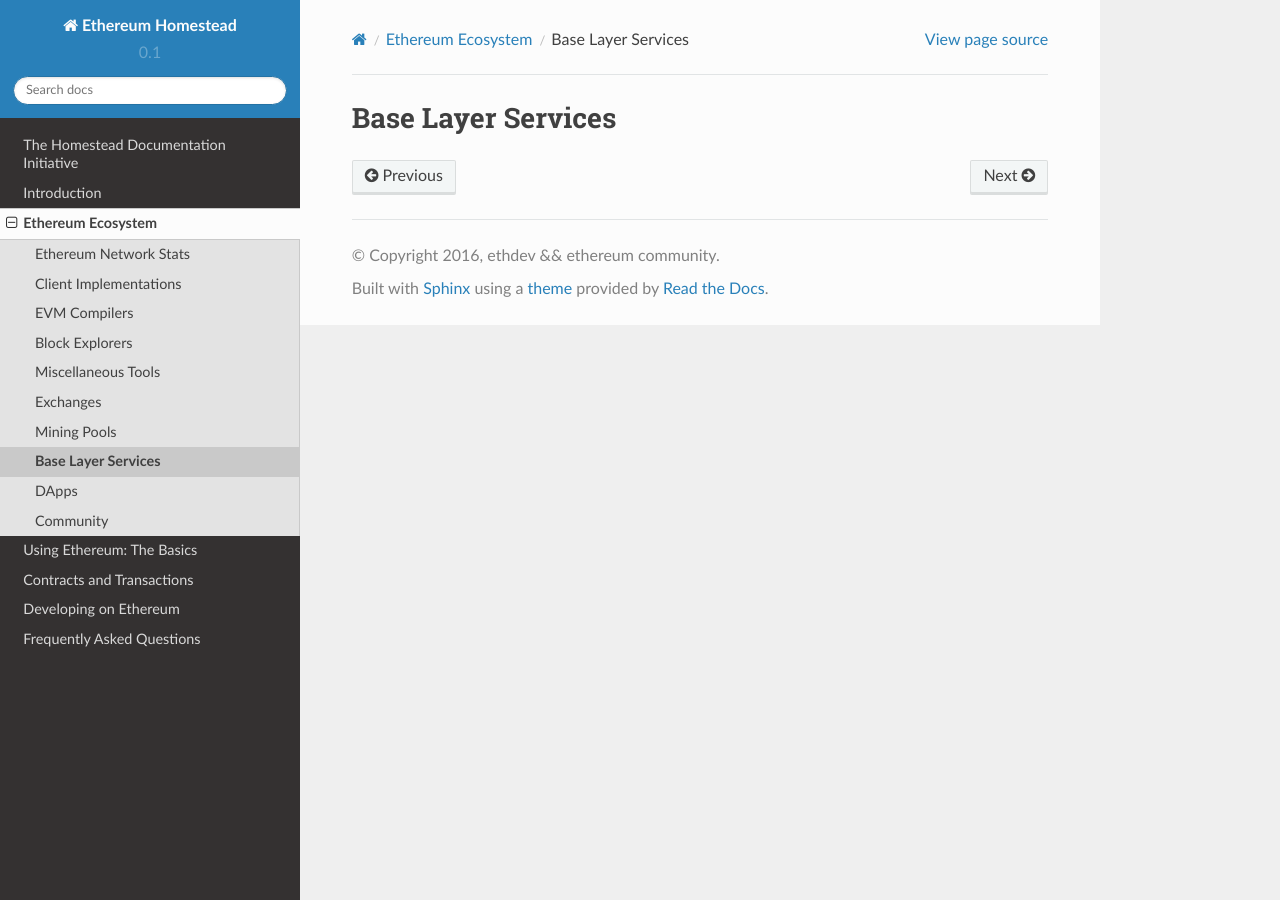
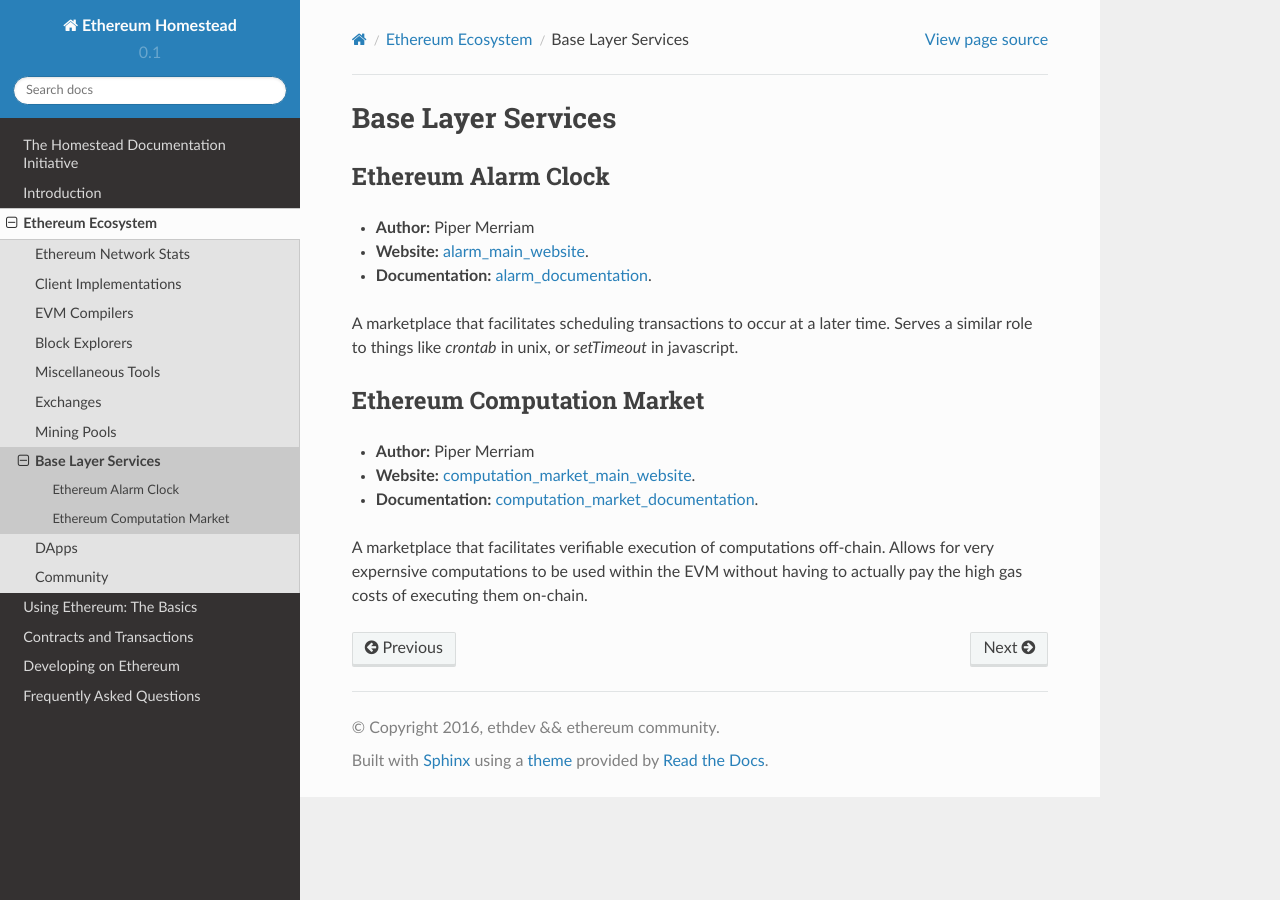
Before and after one commit to ethereum/homestead-guide, a Sphinx documentation site: the page built from source/ethereum-ecosystem/base-layer-services.rst, in a window 1280 px wide. Built offline with Sphinx 7.4.7 and the Read the Docs theme 2.0.0, drawn with Linux system fonts in a browser that asks for light colours.

Commit message:
Add alarm and computation market to baselayer services

```diff
--- a/source/ethereum-ecosystem/base-layer-services.rst
+++ b/source/ethereum-ecosystem/base-layer-services.rst
@@ -1,3 +1,34 @@
 ********************************************************************************
 Base Layer Services
 ********************************************************************************
+
+
+Ethereum Alarm Clock
+--------------------
+
+* **Author:** Piper Merriam
+* **Website:** `alarm_main_website`_.
+* **Documentation:** `alarm_documentation`_.
+
+A marketplace that facilitates scheduling transactions to occur at a later
+time.  Serves a similar role to things like *crontab* in unix, or *setTimeout*
+in javascript.
+
+
+Ethereum Computation Market
+---------------------------
+
+* **Author:** Piper Merriam
+* **Website:** `computation_market_main_website`_.
+* **Documentation:** `computation_market_documentation`_.
+
+A marketplace that facilitates verifiable execution of computations off-chain.
+Allows for very expernsive computations to be used within the EVM without
+having to actually pay the high gas costs of executing them on-chain.
+
+
+
+.. _alarm_main_website: http://www.ethereum-alarm-clock.com/
+.. _alarm_documentation: http://docs.ethereum-alarm-clock.com/
+.. _computation_market_main_website: http://www.ethereum-computation-market.com/
+.. _computation_market_documentation: http://docs.ethereum-computation-market.com/
```
